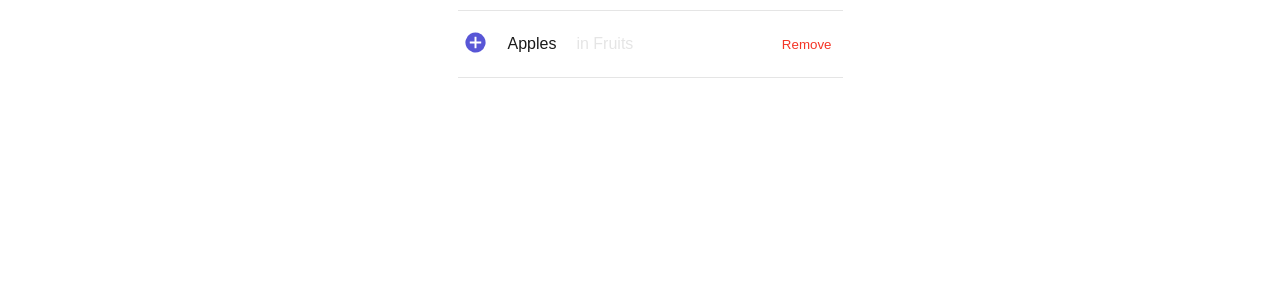
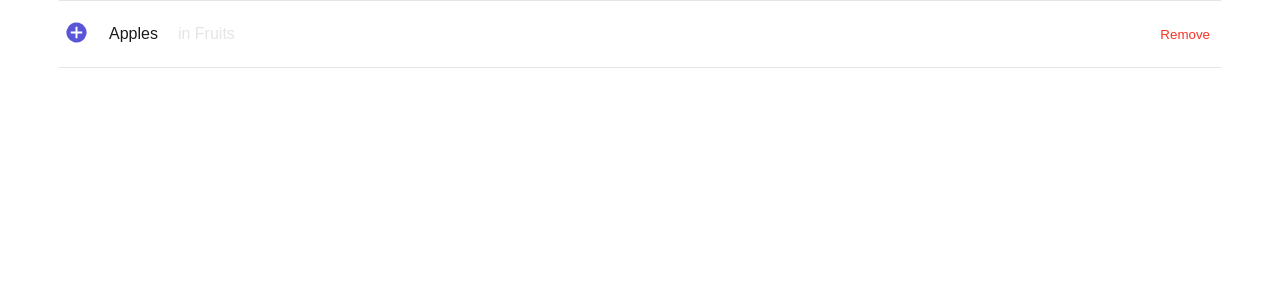
Before and after one commit to magmat88/shopping-notes, a React (Create React App) app: page / in a window 1280 px wide. Shown: the top 300 px of the page. Built offline with nearby package versions, Linux system fonts and the light colour scheme.

Commit message:
Adjusted margin and padding of app. Adjusted width of shopping list item component.

```diff
--- a/src/app/app.scss
+++ b/src/app/app.scss
@@ -4,7 +4,7 @@
 
 .app {
     @extend %columnCentered;
-    @extend %paddingStandardNoMargin;
+    @extend %noPaddingNoMargin;
     @extend %paletteWhite;
     font-family: $font-main, $font-alternative;
     width: 100%;
--- a/src/app/components/shoppingListItem/shoppingListItem.scss
+++ b/src/app/components/shoppingListItem/shoppingListItem.scss
@@ -22,7 +22,7 @@
     @extend %paddingSmallNoMargin;
     border-bottom: 0.5px solid $color_light;
     height: 56px;
-    width: 375px;
+    width: 90vw;
 
     &:first-of-type {
         border-top: 0.5px solid $color_light;
```
